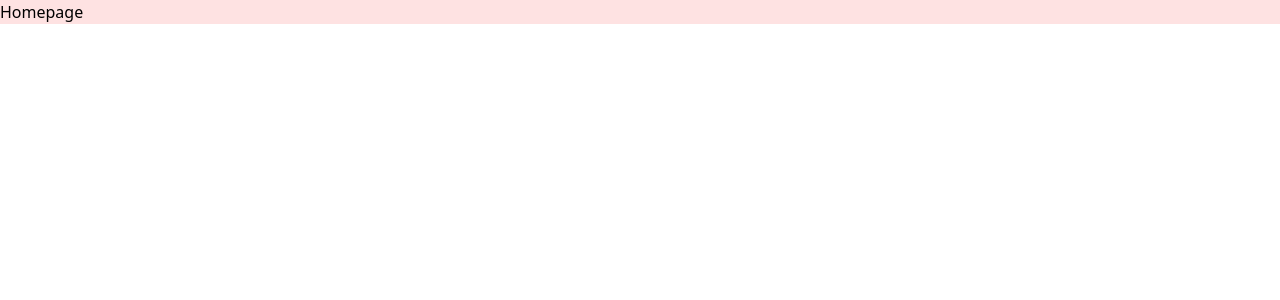
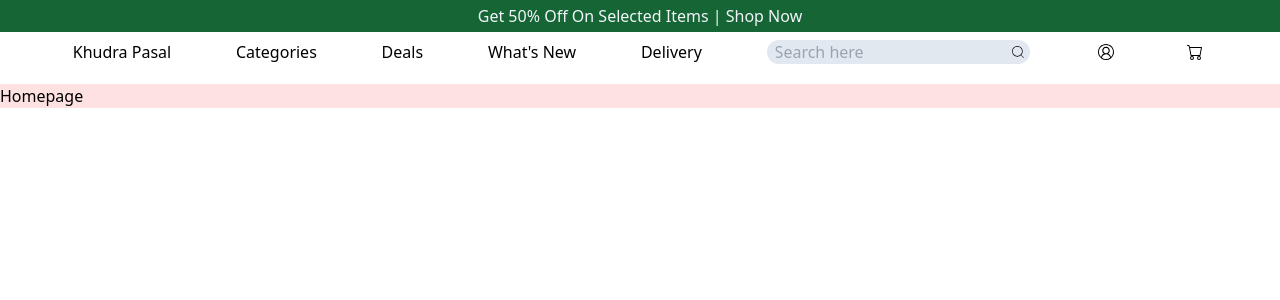
Before and after one commit to ashmaupret100/ecommerce, a React (Vite) app: page / in a window 1280 px wide. Shown: the top 300 px of the page. Built offline with nearby package versions, Linux system fonts and the light colour scheme.

Commit message:
fetch product data and add css

```diff
--- a/package.json
+++ b/package.json
@@ -10,8 +10,10 @@
     "preview": "vite preview"
   },
   "dependencies": {
+    "axios": "^1.4.0",
     "react": "^18.2.0",
     "react-dom": "^18.2.0",
+    "react-icons": "^4.10.1",
     "react-router-dom": "^6.14.2"
   },
   "devDependencies": {
--- /dev/null
+++ b/src/components/container.tsx
@@ -0,0 +1,12 @@
+import React from "react";
+import Header from "./header";
+import Navigation from "./navigation";
+
+export default function Container() {
+  return (
+    <>
+      <Header />
+      <Navigation />
+    </>
+  );
+}
--- a/src/components/header.tsx
+++ b/src/components/header.tsx
@@ -1,7 +1,13 @@
 import React from "react";
 
 function Header() {
-  return <div>Header</div>;
+  return (
+    <>
+      <div className="bg-green-800 text-slate-100 p-1 flex align-center justify-center">
+        Get 50% Off On Selected Items | Shop Now
+      </div>
+    </>
+  );
 }
 
 export default Header;
--- a/src/components/navigation.tsx
+++ b/src/components/navigation.tsx
@@ -1,19 +1,32 @@
 import React from "react";
+import { VscAccount } from "react-icons/vsc";
+import { BsCart } from "react-icons/bs";
+import { CiSearch } from "react-icons/ci";
 
 function Navigation() {
   return (
-    <div>
+    <div className="flex justify-evenly p-2 mb-3">
       <div>Khudra Pasal</div>
       <div>Categories</div>
       <div>Deals</div>
       <div>What's New</div>
       <div>Delivery</div>
-      <div>
+      <div className="flex bg-slate-200 rounded-xl">
         <input
+          className="bg-slate-200 ml-2 rounded-xl"
           type="text"
           name="search"
           id="search-bar"
           placeholder="Search here"></input>
+        <div className="p-1">
+          <CiSearch />
+        </div>
+      </div>
+      <div className="p-1">
+        <VscAccount />
+      </div>
+      <div className="p-1">
+        <BsCart />
       </div>
     </div>
   );
--- a/src/pages/home-page/home-page.tsx
+++ b/src/pages/home-page/home-page.tsx
@@ -1,7 +1,13 @@
-import React from "react";
+import Container from "../../components/container";
+import Header from "../../components/header";
 
 function Homepage() {
-  return <div className="bg-red-100">Homepage</div>;
+  return (
+    <>
+      <Container />
+      <div className="bg-red-100">Homepage</div>
+    </>
+  );
 }
 
 export default Homepage;
--- a/src/pages/product-list-page/product-list-page.tsx
+++ b/src/pages/product-list-page/product-list-page.tsx
@@ -1,7 +1,62 @@
+import axios from "axios";
 import React from "react";
+import { useState, useEffect } from "react";
+import Container from "../../components/container";
 
 function ProductList() {
-  return <div>ProductList</div>;
+  const [data, setData] = useState([]);
+  const [loading, setLoading] = useState(true);
+  const [error, setError] = useState(null);
+
+  useEffect(() => {
+    // Fetching data from axios
+    axios
+      .get(" https://fakestoreapi.com/products")
+      .then((response) => {
+        setData(response.data);
+        setLoading(false);
+      })
+      .catch((error) => {
+        setError(error);
+        setLoading(false);
+      });
+  }, []);
+  useEffect(() => {
+    // Log the fetched data whenever it changes
+    console.log(data);
+  }, [data]);
+  return (
+    <>
+      <Container />
+      <div className="grid grid-cols-1 sm:grid-cols-2 md:grid-cols-4 gap-4 m-3">
+        {data.map((product) => (
+          <div className="flex flex-col bg-white border rounded-lg shadow-md p-4">
+            <div className="w-full h-48 mb-4">
+              <img
+                src={product.image}
+                alt={product.title}
+                className="w-full h-full object-contain"
+              />
+            </div>
+            <div className="flex justify-between items-center mb-2 p-1">
+              <span className="font-bold text-base line-clamp-2">
+                {product.title}
+              </span>
+              <span className="text-gray-600 ">${product.price}</span>
+            </div>
+            <div className="text-gray-700 mb-4 text-xs line-clamp-3">
+              {product.description}
+            </div>
+            <div className="mt-auto">
+              <button className="bg-slate-100 border border-transparent rounded-full py-2 px-4 text-black hover:bg-green-800 hover:text-white text-sm">
+                Add To Cart
+              </button>
+            </div>
+          </div>
+        ))}
+      </div>
+    </>
+  );
 }
 
 export default ProductList;
```
Also changed, not shown: 1 other file (tests, documents, lock files or other folders).
